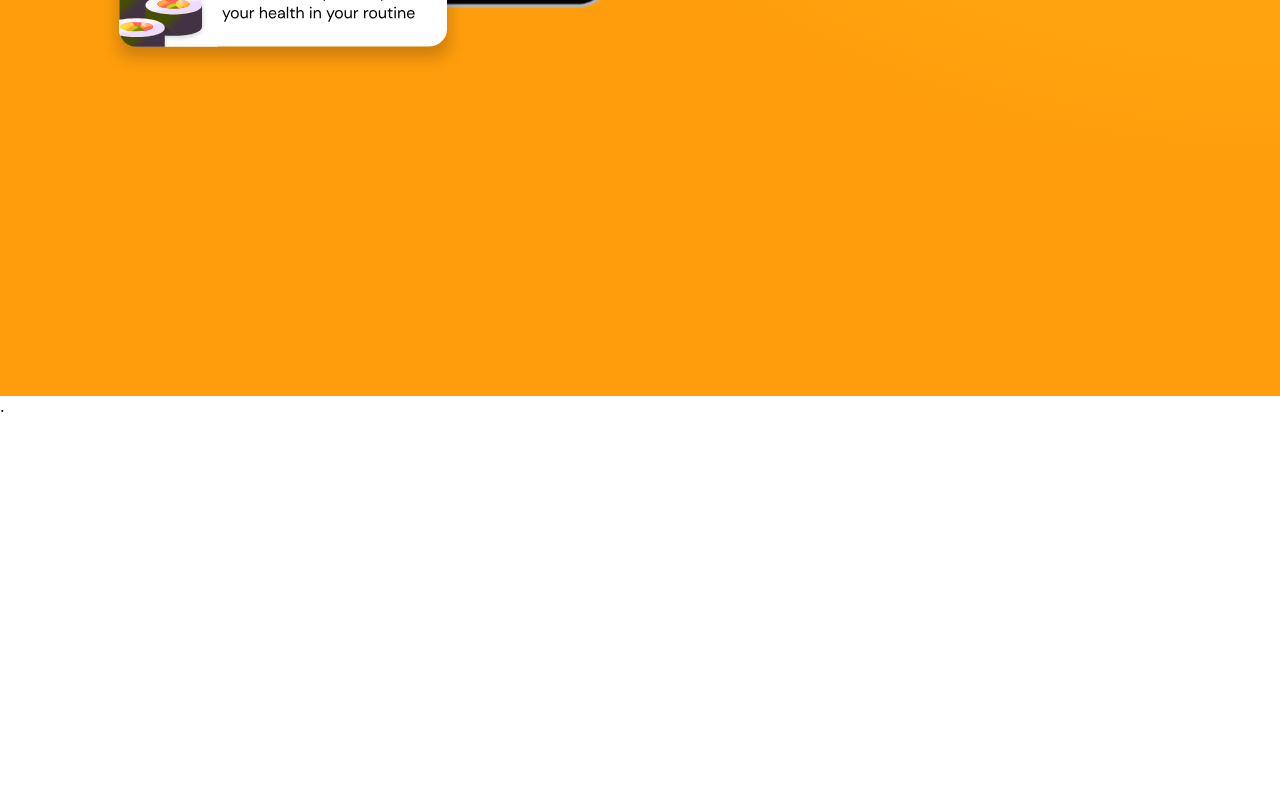
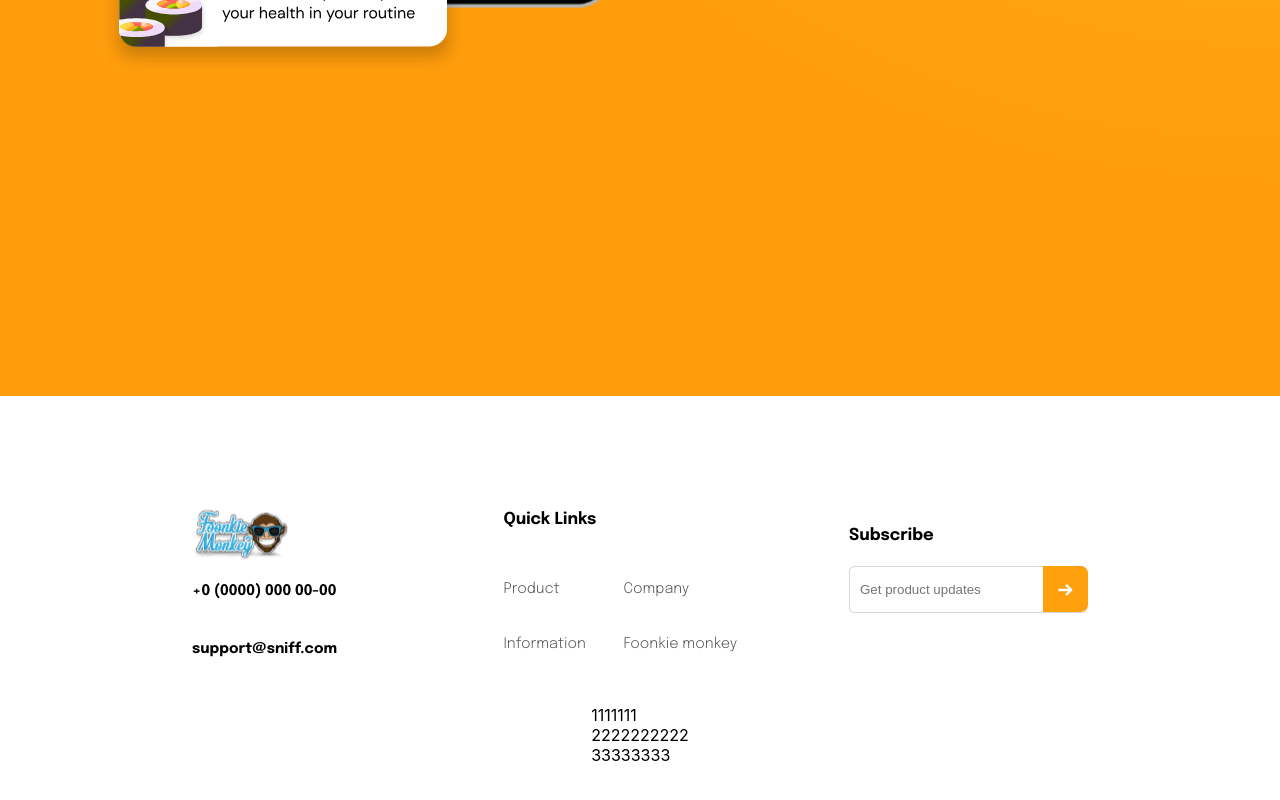
Before and after one commit to AlexandraRincon/PruebaFM, a React (Create React App) app: page / in a window 1280 px wide. Shown: the part 2348-3148 px from the top of the page. Before the commit the page ends 2957 px from the top, so only its background shows below. Built offline with nearby package versions, Linux system fonts and the light colour scheme.

Commit message:
avance footer web

```diff
--- a/public/index.html
+++ b/public/index.html
@@ -8,18 +8,17 @@
   <meta name="theme-color" content="#000000" />
   <meta name="description" content="Web site created using create-react-app" />
   <link rel="apple-touch-icon" href="%PUBLIC_URL%/logo192.png" />
-  <!--
-      manifest.json provides metadata used when your web app is installed on a
-      user's mobile device or desktop. See https://developers.google.com/web/fundamentals/web-app-manifest/
-    -->
-  <link rel="manifest" href="%PUBLIC_URL%/manifest.json" />
+
   <link rel="preconnect" href="https://fonts.googleapis.com">
   <link rel="preconnect" href="https://fonts.gstatic.com" crossorigin>
+  <link href="https://fonts.googleapis.com/css2?family=DM+Sans&family=Epilogue:wght@200;300;400;500;700&family=Pridi&display=swap" rel="stylesheet">
+  <link rel="manifest" href="%PUBLIC_URL%/manifest.json" />
+
+
   <link href="https://fonts.googleapis.com/css2?family=DM+Sans&display=swap" rel="stylesheet">
 
-  <link rel="preconnect" href="https://fonts.googleapis.com">
-<link rel="preconnect" href="https://fonts.gstatic.com" crossorigin>
-<link href="https://fonts.googleapis.com/css2?family=DM+Sans&family=Pridi&display=swap" rel="stylesheet">
+
+  <link href="https://fonts.googleapis.com/css2?family=DM+Sans&family=Pridi&display=swap" rel="stylesheet">
   <!--
       Notice the use of %PUBLIC_URL% in the tags above.
       It will be replaced with the URL of the `public` folder during the build.
--- /dev/null
+++ b/src/Components/Footer/Footer.js
@@ -0,0 +1,49 @@
+import "./footer.css";
+import foonkieMonkey from "../../Images/foonkieMonkeyLogo.svg";
+import arrow from "../../Images/arrow.svg"
+
+function Footer() {
+  return (
+    <div className="footer">
+      <div className="footerData">
+        <div className="dataPrincipal ">
+          <img src={foonkieMonkey} alt="LogoMonkey" />
+          <p> +0 (0000) 000 00-00 </p>
+          <p> support@sniff.com </p>
+        </div>
+
+        <div className="dataLinks">
+          <p> Quick Links </p>
+          <div className="dataLinksBase">
+            <div className="linksDataBase">
+              <a>Product</a>
+              <a>Company</a>
+            </div>
+            <div className="linksDataBase">
+              <a>Information</a>
+              <a>Foonkie monkey</a>
+            </div>
+          </div>
+        </div>
+
+        <div className="dataSubscribe">
+          <p>Subscribe</p>
+          <div className="inputSubscribe">
+            <input  type="text" placeholder="Get product updates" />
+            <div className="arrow">
+                <img src={arrow} alt="" />
+            </div>
+          </div>
+        </div>
+      </div>
+
+      <div className="footerSocial">
+        <div className="socialLogo">1111111</div>
+        <div className="socialPowered">2222222222</div>
+        <div className="socialReserves">33333333</div>
+      </div>
+    </div>
+  );
+}
+
+export default Footer;
--- /dev/null
+++ b/src/Components/Footer/footer.css
@@ -0,0 +1,110 @@
+.footer {
+  width: 100%;
+  height: 480px;
+  display: flex;
+  flex-direction: column;
+  justify-content: center;
+  align-items: center;
+}
+
+.footerData {
+  display: flex;
+  justify-content: space-between;
+  width: 70%;
+}
+
+.dataPrincipal {
+  display: flex;
+  flex-direction: column;
+  align-items: flex-start;
+  height: 198px;
+}
+
+.dataPrincipal p {
+  font-family: Epilogue;
+  font-style: normal;
+  font-weight: bold;
+  font-size: 14.6352px;
+  line-height: 29px;
+  /* identical to box height, or 200% */
+
+  color: #000000;
+}
+
+.dataLinks {
+  width: 20%;
+  display: flex;
+  flex-direction: column;
+  height: 198px;
+}
+
+.dataLinksBase {
+  display: flex;
+  flex-direction: column;
+  justify-content: space-around;
+  height: 110px;
+}
+
+.linksDataBase {
+  display: flex;
+  justify-content: space-between;
+}
+
+.dataLinks p {
+  height: 54px;
+  margin: 0px;
+  line-height: 70px;
+  font-family: Epilogue;
+  font-style: normal;
+  font-weight: bold;
+  font-size: 16.4646px;
+  line-height: 26px;
+}
+
+.linksDataBase a {
+  min-width: 120px;
+  font-family: Epilogue;
+  font-style: normal;
+  font-weight: 300;
+  font-size: 14.6352px;
+  line-height: 15px;
+  color: #000000;
+  opacity: 0.65;
+}
+
+.dataSubscribe p {
+  font-family: Epilogue;
+  font-style: normal;
+  font-weight: bold;
+  font-size: 16.4646px;
+  line-height: 26px;
+}
+
+.inputSubscribe {
+  display: flex;
+  align-items: center;
+}
+.inputSubscribe input {
+  height: 45px;
+  width: 181px;
+  background: rgba(255, 255, 255, 0.42);
+  border: 0.914701px solid rgba(0, 0, 0, 0.16);
+  border-radius: 5.48821px;
+  padding: 0px 45px 0px 10px;
+}
+
+.inputSubscribe .arrow {
+  background: #ffa00d;
+  -webkit-border-top-right-radius: 7.31761px;
+  -webkit-border-bottom-right-radius: 7.31761px;
+  -moz-border-radius-topright: 7.31761px;
+  -moz-border-radius-bottomright: 7.31761px;
+  border-top-right-radius: 7.31761px;
+  border-bottom-right-radius: 7.31761px;
+  width: 45px;
+  height: 46px;
+  display: flex;
+  align-items: center;
+  justify-content: center;
+  margin-left: -44px;
+}
--- a/src/Inicio.js
+++ b/src/Inicio.js
@@ -1,12 +1,14 @@
 import Content1 from "./Components/Content1/Content1";
-import Content2 from "./Components/Content2/Content2"
+import Content2 from "./Components/Content2/Content2";
+import Footer from "./Components/Footer/Footer"
 import Head from "./Components/Head/Head"
 function Inicio (){
     return(
         <div>
             <Head></Head>
             <Content1></Content1>
-            <Content2></Content2>.
+            <Content2></Content2>
+            <Footer></Footer>
         </div>
 
 
```
Also changed, not shown: src/Images/arrow.svg (added), src/Images/foonkieMonkeyLogo.svg (added).
